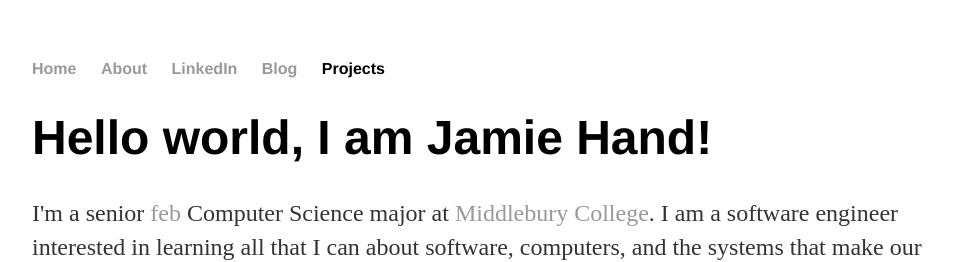
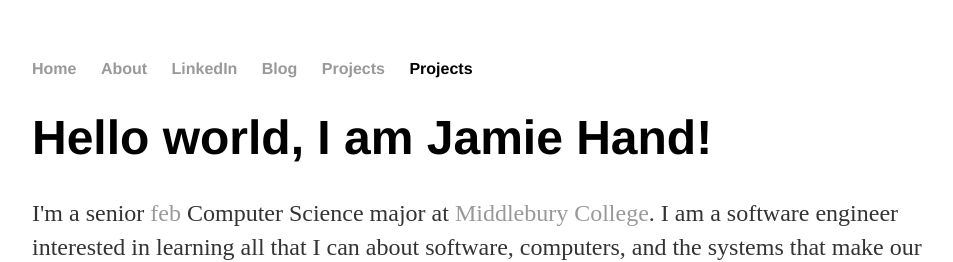
Before and after one commit to jamiehand/jamiehand.github.io, a Jekyll site: the page built from index.html, in a window 1280 px wide. Shown: the top 262 px of the page, without its empty margins (160-1113 px from the left). Built offline with Jekyll 4.4.1, drawn with Linux system fonts in a browser that asks for light colours.

Commit message:
Update default.html

```diff
--- a/_layouts/default.html
+++ b/_layouts/default.html
@@ -12,6 +12,7 @@
 		        	<li><a href="/about">About</a></li>
 	        		<li><a href="https://www.linkedin.com/in/jamiechand">LinkedIn</a></li>
 	        		<li><a href="/blog">Blog</a></li>
+	        		<li><a href="/about">Projects</a></li>
 	        		<li><a href="/projects"></a>Projects</li>
 	    		</ul>
 			</nav>
```
